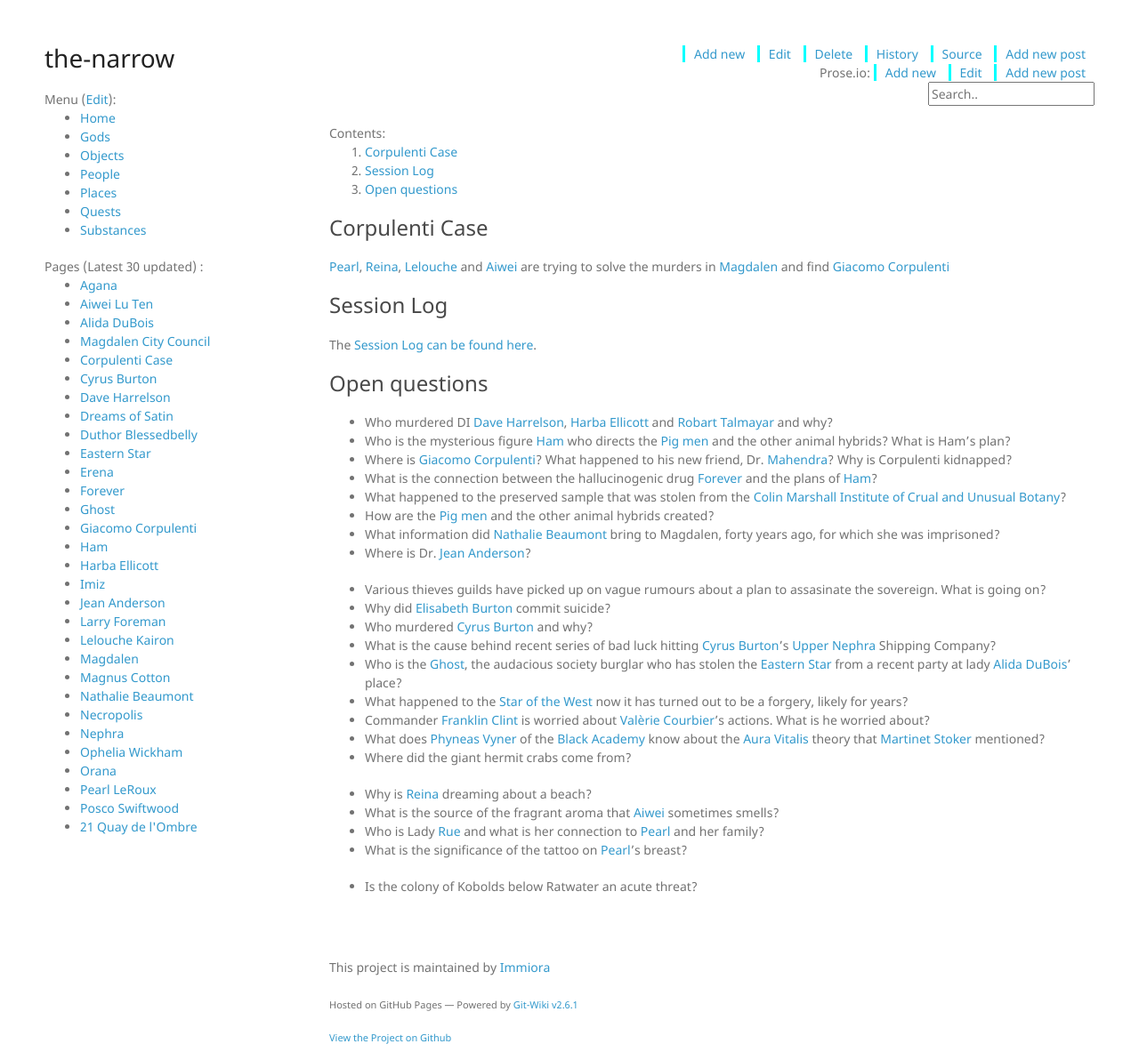
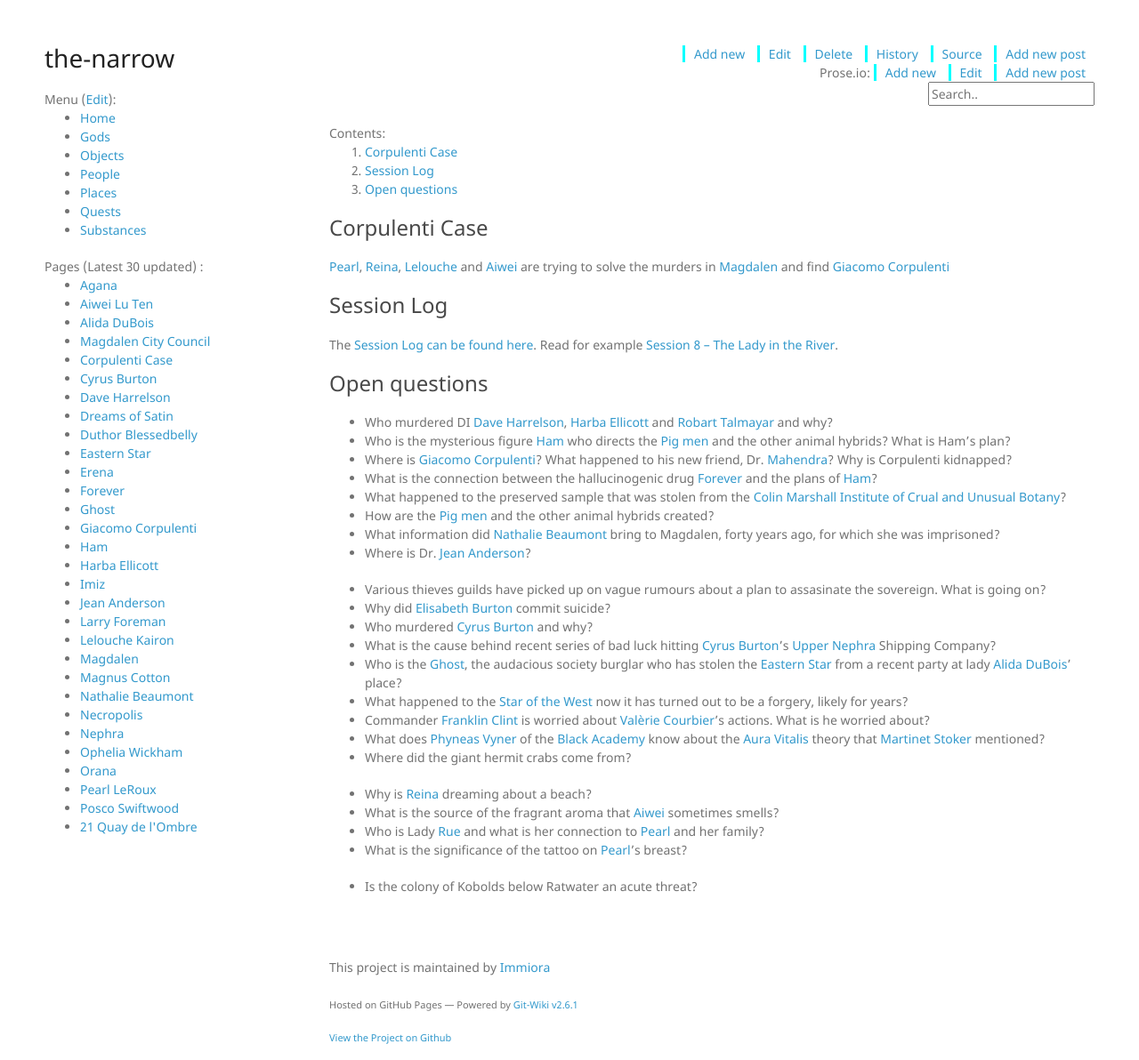
Before and after one commit to Immiora/the-narrow, a Jekyll site: the page built from wiki/quests/CorpulentiCase.md, in a window 1280 px wide. Shown: the whole page at 89% size. Built offline with Jekyll 4.4.1, drawn with Linux system fonts in a browser that asks for light colours; nearby versions of some CDN libraries.

Commit message:
Update CorpulentiCase.md

```diff
--- a/wiki/quests/CorpulentiCase.md
+++ b/wiki/quests/CorpulentiCase.md
@@ -10,7 +10,7 @@ categories: quests
 
 ### Session Log
 
-The [Session Log can be found here](SessionLog).
+The [Session Log can be found here](SessionLog). Read for example [Session 8 – The Lady in the River](SessionLog### Session 8 – The Lady in the River).
 
 ### Open questions
 
```
